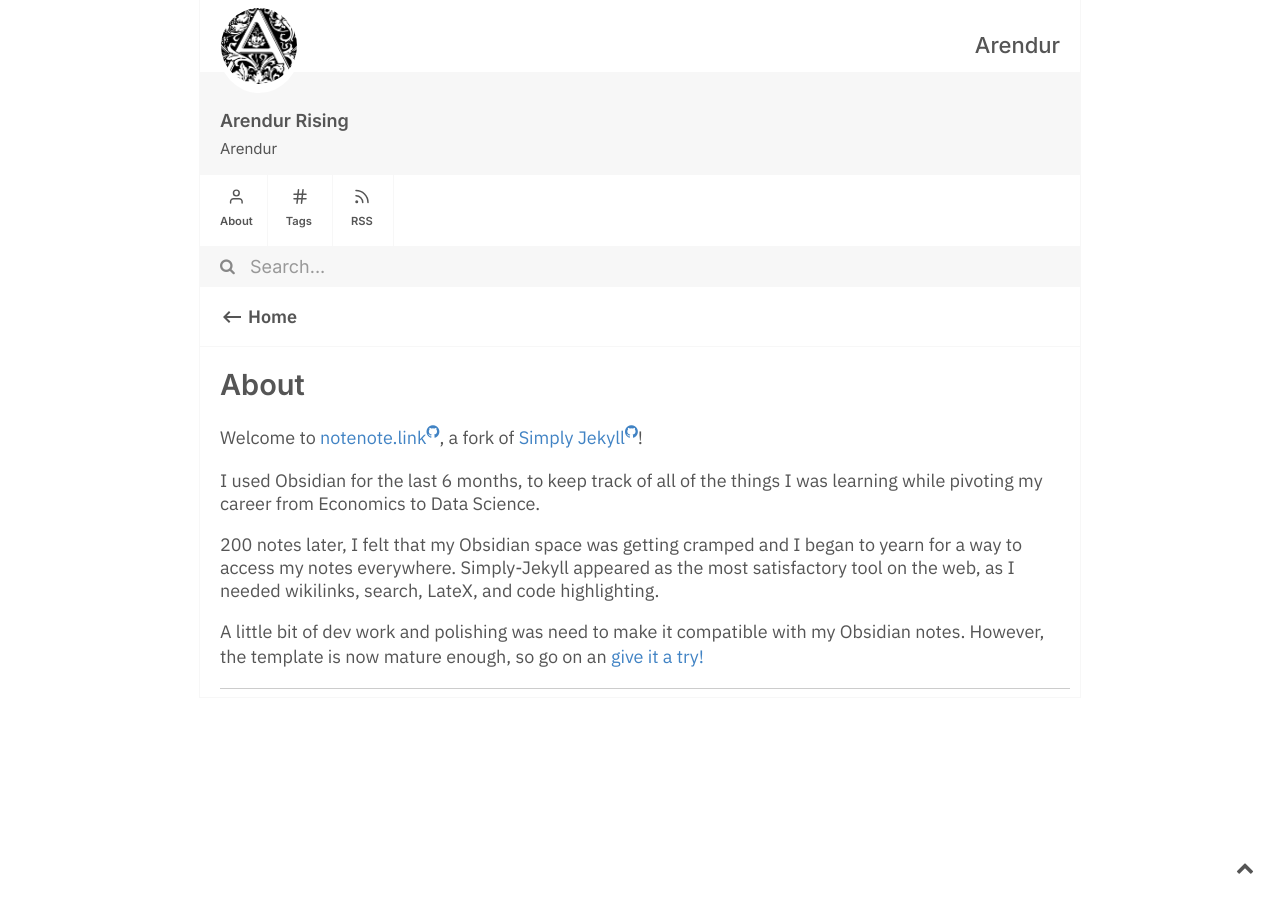
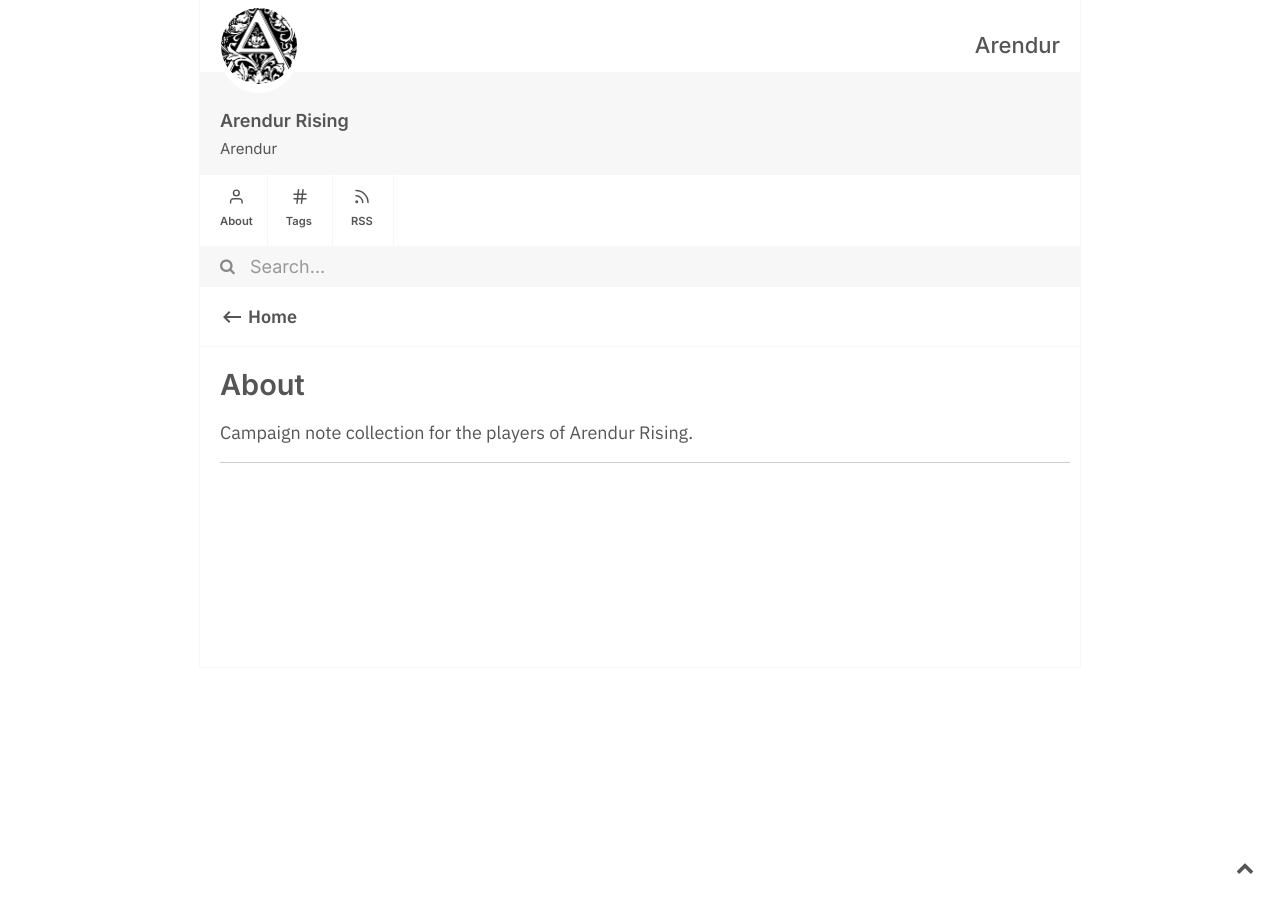
Before and after one commit to BahneGork/notes, a Jekyll site: the page built from about.md, in a window 1280 px wide. Built offline with Jekyll 4.4.1, drawn with Linux system fonts in a browser that asks for light colours.

Commit message:
update eeta

```diff
--- a/about.md
+++ b/about.md
@@ -5,10 +5,4 @@ permalink: /about/
 content-type: eg
 ---
 
-Welcome to [[notenote.link::https://github.com/Maxence-L/notenote.link]], a fork of [[Simply Jekyll::https://github.com/raghuveerdotnet/simply-jekyll]]!
-
-I used Obsidian for the last 6 months, to keep track of all of the things I was learning while pivoting my career from Economics to Data Science.
-
-200 notes later, I felt that my Obsidian space was getting cramped and I began to yearn for a way to access my notes everywhere. Simply-Jekyll appeared as the most satisfactory tool on the web, as I needed wikilinks, search, LateX, and code highlighting.
-
-A little bit of dev work and polishing was need to make it compatible with my Obsidian notes. However, the template is now mature enough, so go on an [[How to setup this site\|give it a try!]]
+Campaign note collection for the players of Arendur Rising.
```
